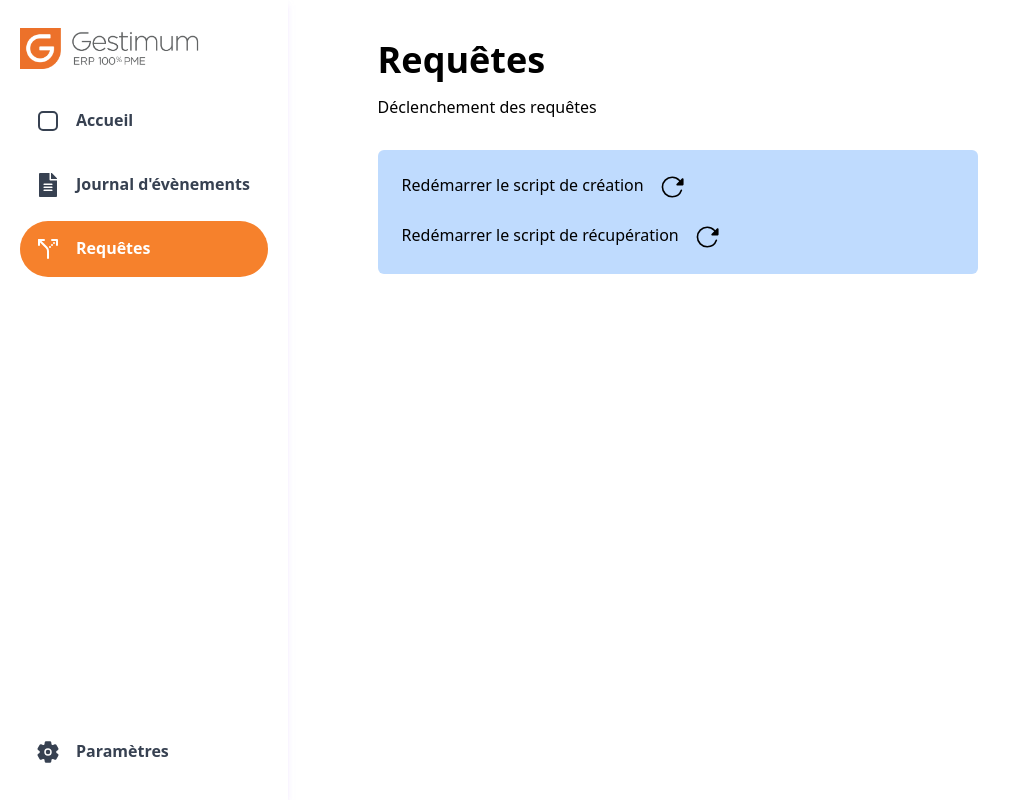
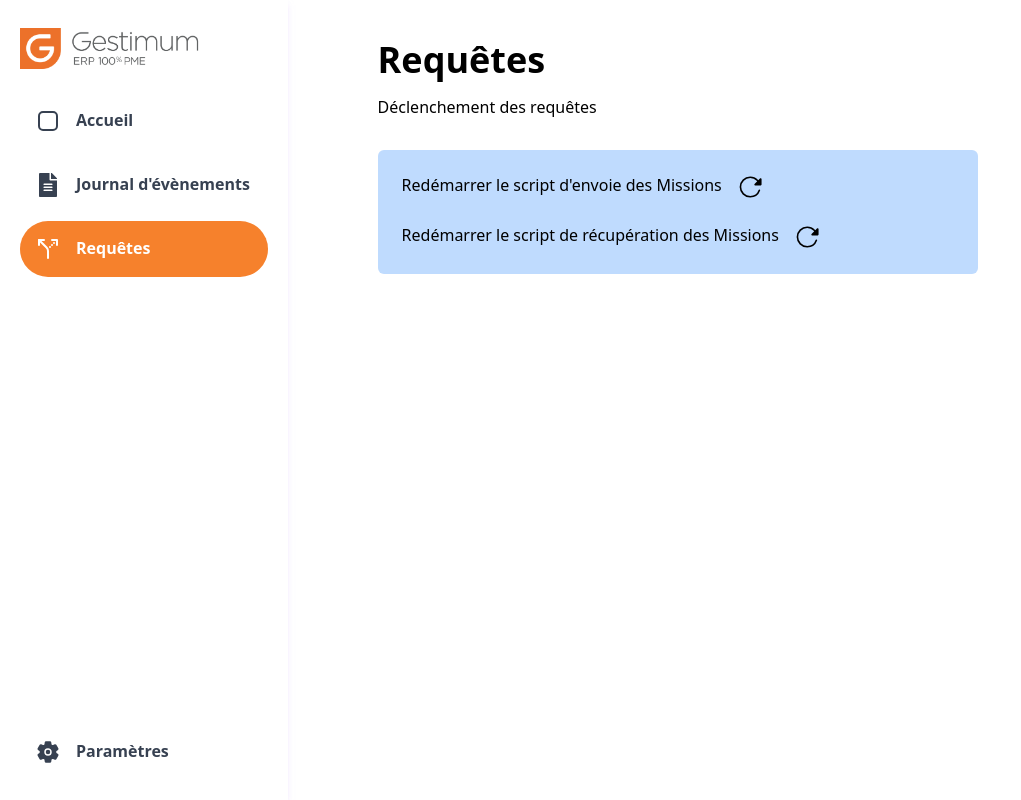
Before and after one commit to Thomasjan/web_console, a Next.js app: page /requests in a window 1280 px wide. Shown: the whole page, without its empty margins (0-1021 px from the left). Built offline with nearby package versions, Linux system fonts and the light colour scheme.

Commit message:
fomat Date delete Logs

```diff
--- a/app/(root)/logs/page.tsx
+++ b/app/(root)/logs/page.tsx
@@ -57,12 +57,11 @@ const Logs = () => {
     try {
       const response = await fetch(URL + '/errors')
       const data = await response.json()
-      //replace "timestamp":"2024-01-15T14:56:06.308Z" with color blue
-      let logs = data.replace(/("timestamp":"\d{4}-\d{2}-\d{2}T\d{2}:\d{2}:\d{2}.\d{3}Z")/g, '<span class="text-blue-500">$1</span>');
-      //replace :"error" with color red
-      logs = logs.replace(/("error")/g, '<span class="text-red-500">$1</span>');
-      //replace content between " "  format "message":"example of message" with color purple
-      logs = logs.replace(/("message":")(.+?)(")/g, '<span class="text-blue-700">$1$2$3</span>');
+      //example of log: 2024-03-04 10:55:33 [error]: This is an error message
+      //transform date format 2024-03-04 10:55:33 in blue
+      let logs = data.replace(/(\d{4}-\d{2}-\d{2} \d{2}:\d{2}:\d{2})/g, '<span class="text-blue-500">$1</span>');
+      //replace [error] with color red
+      logs = logs.replace(/\[error\]/g, '<span class="text-red-500">[error]</span>');
       setErrorsLogs(logs)
       setErrorsLoading(false)
     } catch (error: any) {
@@ -270,7 +269,7 @@ const DeleteDialog = ({ open, onClose, onConfirm, handleSetDate }: { open: boole
           <p>Choisissez une date. <br /> Tous les logs avant cette date seront supprimés.</p>
           <input
             type='datetime-local'
-            value={date.toISOString().slice(0, 16)}
+            value={new Date(date.getTime() - (date.getTimezoneOffset() * 60000)).toISOString().slice(0, 16)}
             onChange={handleDateChange}
             className='p-2 rounded-md border border-gray-300'
           />
--- a/app/(root)/requests/page.tsx
+++ b/app/(root)/requests/page.tsx
@@ -41,11 +41,11 @@ const Requests = () => {
       <Header title="Requêtes" subtitle="Déclenchement des requêtes" />
       <div className='mt-8 bg-blue-200 rounded-md p-6 w-[600px] flex flex-col gap-6'>
         <div className='item-center flex gap-4'>
-          <span>Redémarrer le script de création</span>
+          <span>Redémarrer le script d'envoie des Missions</span>
           <IoReload size={26} className='text-4xl cursor-pointer hover:text-green-600' onClick={()=> reloadScriptCreateJobs()} />
         </div>
         <div className='item-center flex gap-4'>
-          <span>Redémarrer le script de récupération</span>
+          <span>Redémarrer le script de récupération des Missions</span>
           <IoReload size={26} className='text-4xl cursor-pointer hover:text-green-600' onClick={()=> reloadScriptGetJobs()} />
         </div>
       </div>
```
